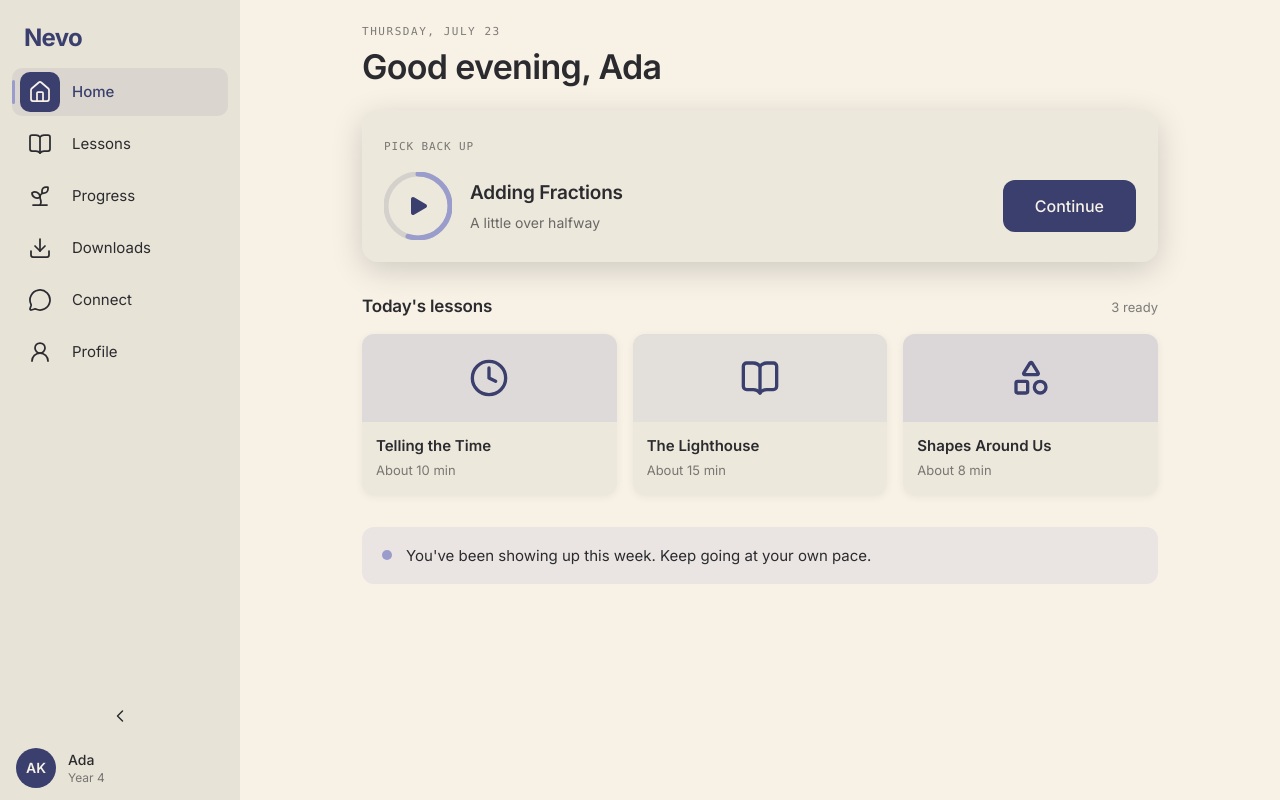
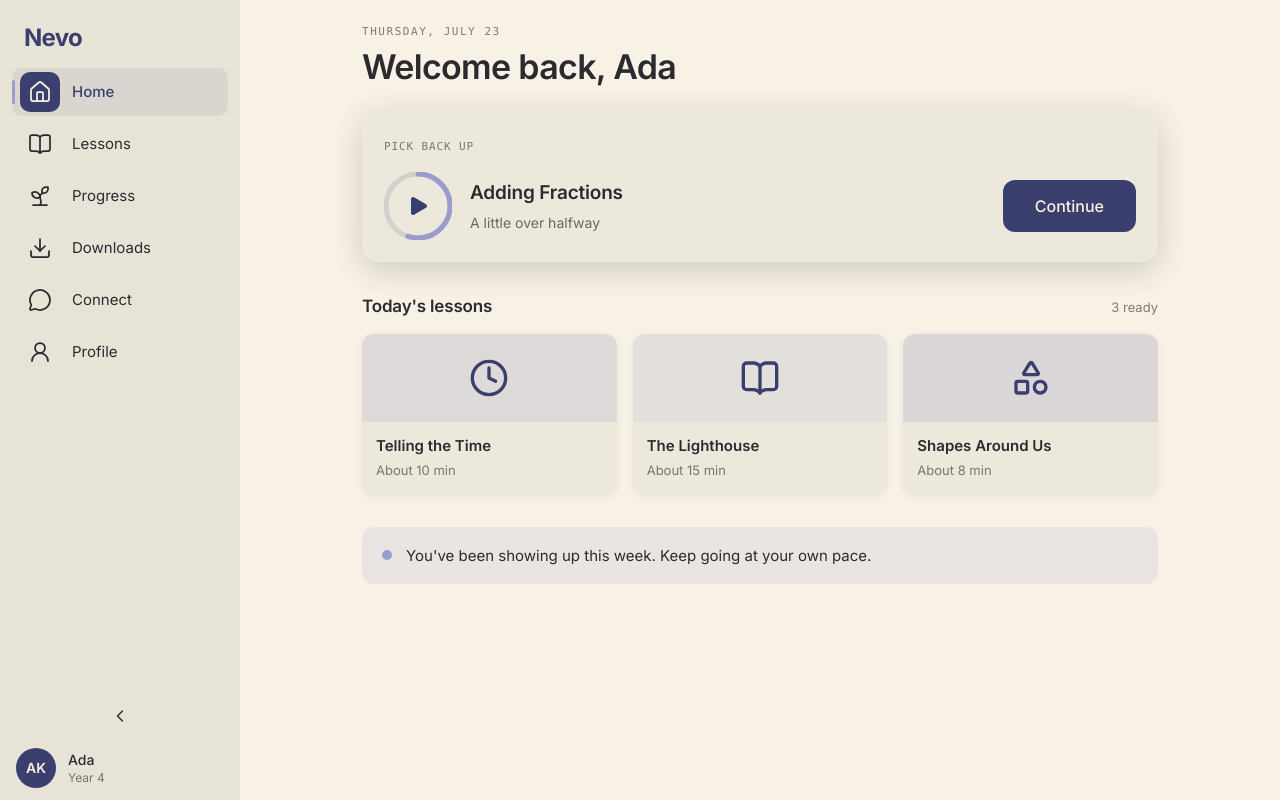
Before and after one commit to teslimsadiqnevo/nevo-frontend-2.0, a Next.js app: page /student/dashboard in a window 1280 px wide. Built offline with nearby package versions, Linux system fonts and the light colour scheme.

Commit message:
chore(student): fixed welcome greeting + feedback panel polish (R4)

```diff
--- a/src/components/student/Feedback/StudentFeedbackScreen.tsx
+++ b/src/components/student/Feedback/StudentFeedbackScreen.tsx
@@ -69,7 +69,7 @@ export function StudentFeedbackScreen() {
           <>
             <div className="flex items-start justify-between">
               <div>
-                <div className="text-base font-bold text-nevo-navy">
+                <div className="text-base font-semibold text-nevo-navy">
                   Share Feedback
                 </div>
                 <p className="mt-2 max-w-[280px] text-[13px] leading-[1.55] text-nevo-near-black/60">
@@ -94,13 +94,13 @@ export function StudentFeedbackScreen() {
               // A.12: Nevo Keyboard on touch; hardware keyboard on desktop.
               inputMode="none"
               placeholder="Tell us what you think..."
-              className="mt-4 min-h-[80px] w-full resize-none rounded-[8px] border border-nevo-near-black/12 bg-nevo-cream-elevated p-3.5 text-sm leading-[1.5] text-nevo-near-black outline-none transition-colors placeholder:text-nevo-near-black/30 focus:border-nevo-navy"
+              className="mt-4 min-h-[80px] w-full resize-none rounded-[10px] border border-nevo-near-black/12 bg-nevo-cream-elevated p-3.5 text-sm leading-[1.5] text-nevo-near-black outline-none transition-colors placeholder:text-nevo-near-black/30 focus:border-nevo-navy"
             />
 
             <button
               type="button"
               onClick={submit}
-              className="mt-4 flex h-11 w-full cursor-pointer items-center justify-center rounded-[8px] bg-nevo-navy text-[13px] font-bold text-nevo-cream transition-[filter,transform] hover:brightness-106 active:scale-[0.98]"
+              className="mt-4 flex h-11 w-full cursor-pointer items-center justify-center rounded-[10px] bg-nevo-navy text-[13px] font-semibold text-nevo-cream transition-[filter,transform] hover:brightness-106 active:scale-[0.98]"
             >
               Send Feedback
             </button>
--- a/src/components/student/Home/HomeDashboard.tsx
+++ b/src/components/student/Home/HomeDashboard.tsx
@@ -40,37 +40,26 @@ const TODAY: TodayLesson[] = [
 const ENCOURAGEMENT =
   "You've been showing up this week. Keep going at your own pace.";
 
-/** Time-of-day greeting — no data, just the clock. */
-function greetingFor(hour: number): string {
-  if (hour < 12) return "Good morning";
-  if (hour < 17) return "Good afternoon";
-  return "Good evening";
-}
-
 /**
- * Date + greeting depend on the viewer's local clock, which only the client
- * knows — computing them during render would mismatch the server HTML on
- * hydration. Resolve them after mount instead; until then the greeting is a
- * time-neutral "Hello".
+ * The dated eyebrow depends on the viewer's local clock, which only the client
+ * knows — computing it during render would mismatch the server HTML on
+ * hydration. Resolve it after mount instead. (The greeting itself is fixed:
+ * time-of-day greetings were removed by the v1 build lock.)
  */
-function useLocalClock() {
-  const [clock, setClock] = useState<{ date: string; greeting: string } | null>(
-    null,
-  );
+function useLocalDate() {
+  const [date, setDate] = useState<string | null>(null);
   useEffect(() => {
-    const now = new Date();
     // Client-only clock read, once on mount — keeps SSR + hydration in agreement.
     // eslint-disable-next-line react-hooks/set-state-in-effect
-    setClock({
-      date: now.toLocaleDateString(undefined, {
+    setDate(
+      new Date().toLocaleDateString(undefined, {
         weekday: "long",
         day: "numeric",
         month: "long",
       }),
-      greeting: greetingFor(now.getHours()),
-    });
+    );
   }, []);
-  return clock;
+  return date;
 }
 
 /**
@@ -80,7 +69,7 @@ function useLocalClock() {
  * aware; a settled empty state when there's nothing queued.
  */
 export function HomeDashboard() {
-  const clock = useLocalClock();
+  const date = useLocalDate();
   const nothingQueued = !CONTINUE && TODAY.length === 0;
 
   return (
@@ -88,10 +77,10 @@ export function HomeDashboard() {
       {/* Greeting */}
       <div className="motion-safe:animate-in motion-safe:fade-in-0 motion-safe:slide-in-from-bottom-2 motion-safe:duration-500">
         <span className="flex h-4 items-center font-mono text-[11px] tracking-[0.14em] text-nevo-near-black/60 uppercase">
-          {clock?.date ?? ""}
+          {date ?? ""}
         </span>
         <h1 className="mt-2 text-[28px] font-semibold leading-[1.12] tracking-[-0.02em] text-nevo-near-black sm:text-[34px]">
-          {clock?.greeting ?? "Hello"}, {MOCK_STUDENT.name}
+          Welcome back, {MOCK_STUDENT.name}
         </h1>
       </div>
 
```
